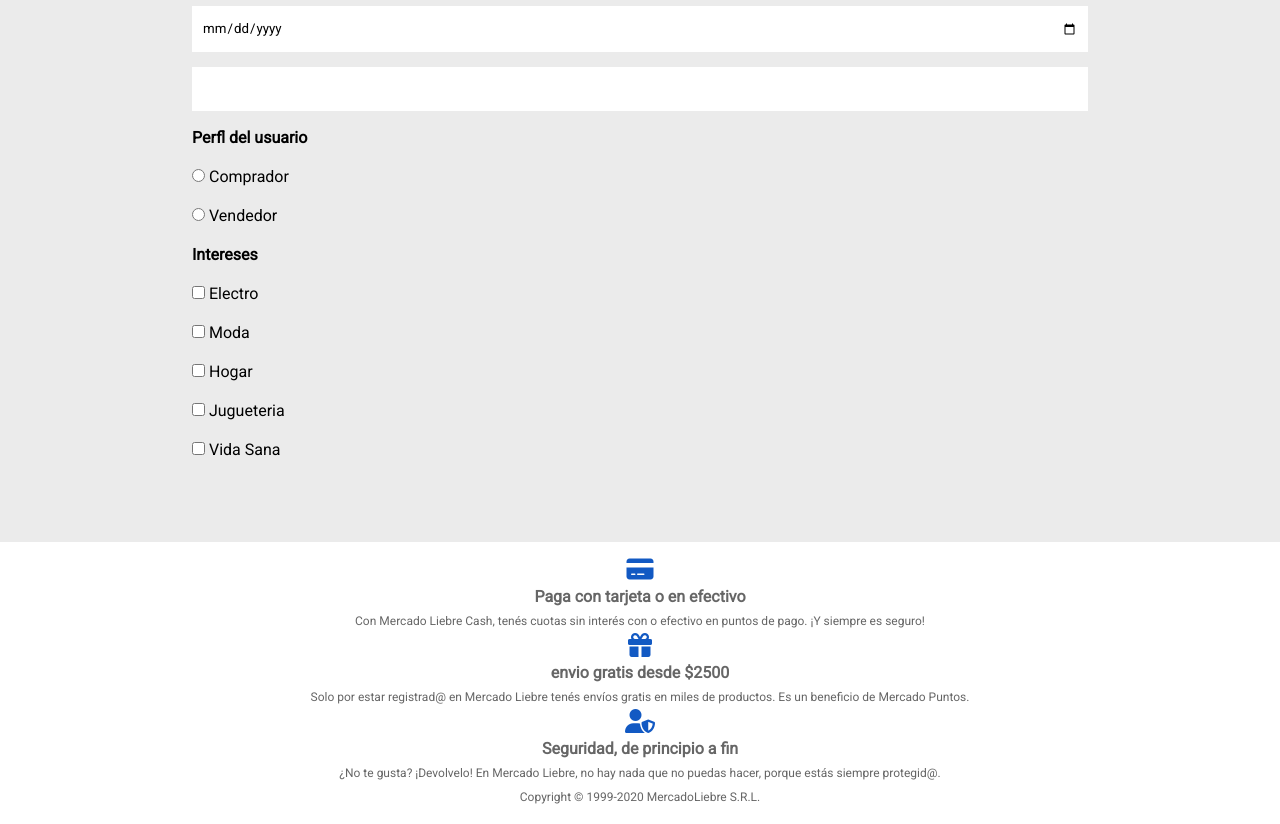
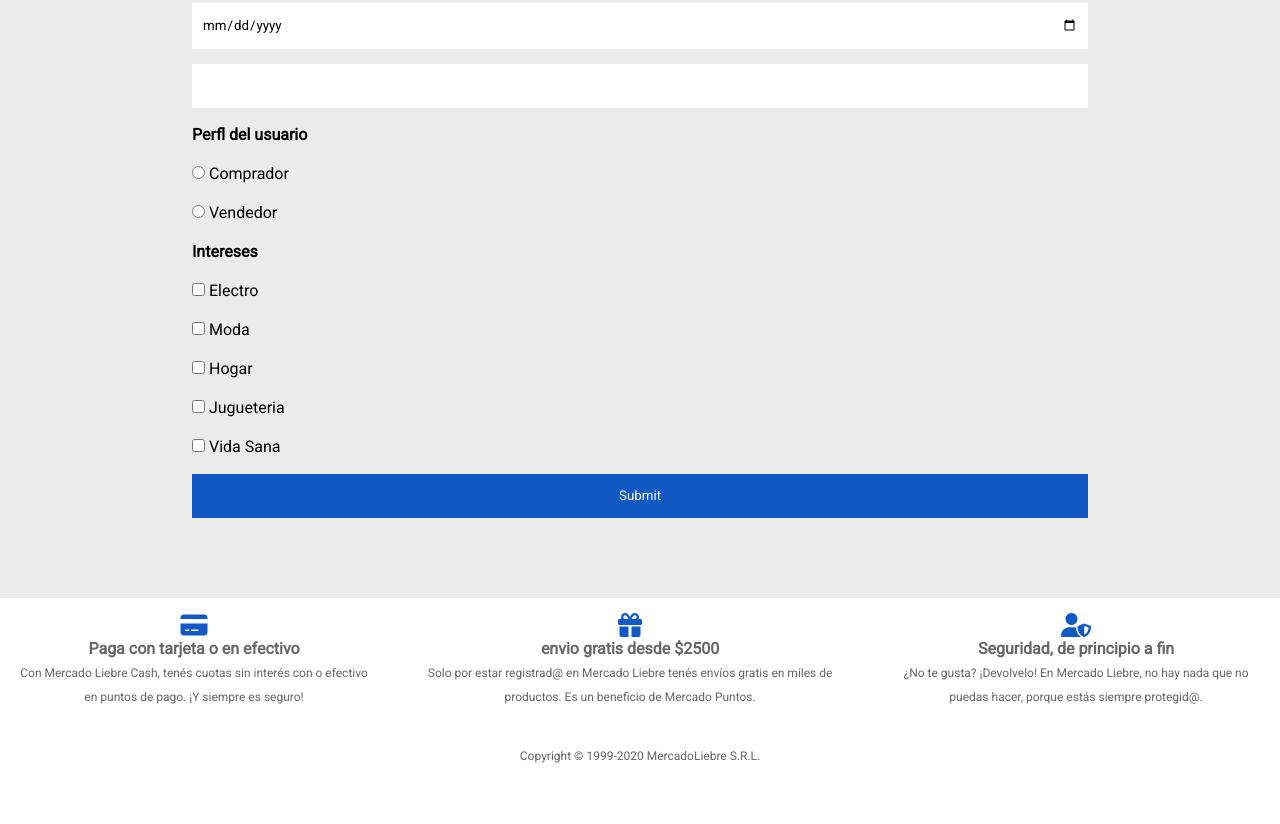
Before and after one commit to alexislan/Mercado-Liebre, a website: page views/register.html in a window 1280 px wide. Shown: the part 434-1258 px from the top of the page. After the commit the page ends 1217 px from the top, so only its background shows below. Drawn offline with Linux system fonts and the light colour scheme.

Commit message:
cambios en el footer

```diff
--- a/public/css/register.css
+++ b/public/css/register.css
@@ -13,3 +13,13 @@ main form .Testo{
     padding: 10px;
     border: none;
 }
+.enviar{
+    background-color: #1259c3;
+    color: white;
+    transition: all 0.5s;
+    border: none;
+    padding: 10px;
+}
+.enviar:hover{
+    background-color: #0022AA;
+}
--- a/public/css/style.css
+++ b/public/css/style.css
@@ -141,9 +141,6 @@ main section article i{
     top: -15px;
     transition: all 0.5s;
 }
-main section article i:hover{
-    transform: rotateZ(360deg);
-}
 .precio{
     font-size: 18px;
 }
@@ -154,19 +151,25 @@ main section article i:hover{
 main article .nombre{
     color: #666;
 }
-footer i{
+footer{
+    padding: 15px;
+    text-align: center;
+}
+footer .infor section{
+    display: flex;
+    flex-direction: column;
+    margin-bottom: 20px;
+}
+footer .infor section i{
+    color: #1259c3;
     font-size: 24px;
 }
-footer b{
+footer .infor section b{
     color: #666;
 }
 footer p{
     font-size: 12px;
     color: #666;
-}
-footer{
-    padding: 15px;
-    text-align: center;
 }
 
 @media (min-width: 480px){
@@ -236,7 +239,8 @@ footer{
     }
     main section{
         display: flex;
-        flex-wrap: wrap;
+        flex-wrap: wra
+        p;
         flex-direction: row;
         justify-content: space-around;
     }
@@ -248,11 +252,31 @@ footer{
     main article:hover{
         box-shadow: 0px 0px 10px rgb(100, 100, 100);
     }
+    main section article:hover i{
+        transform: rotateZ(270deg);
+    }
     main section article .nombre{
         color: transparent;
         transition: all 0.5s;
     }
-    main section article .nombre:hover{
+    main section article:hover .nombre{
         color: #666;
     }
+    footer{
+        display: flex;
+        flex-direction: column;
+    }
+    footer .infor{
+        display: flex;
+        flex-direction: row;
+        margin-bottom: 15px;
+        gap: 50px;
+    }
+    footer section{
+        display: flex;
+        flex-direction: column;
+    }
+    footer .infor section i:hover{
+        color: #39b54a;
+    }
 }
--- a/views/register.html
+++ b/views/register.html
@@ -13,7 +13,9 @@
         <section>
             <div class="logoYbusc">
                 <div class="logo">
-                    <img src="/images/logo-mercado-liebre.svg" alt="" >
+                    <a href="/">
+                        <img src="/images/logo-mercado-liebre.svg" alt="logo" >
+                    </a>
                 </div>
                 <div class="buscador">
                     <input type="text" placeholder="Buscar productos, marcas">
@@ -89,25 +91,28 @@
                 <input type="checkbox" name="Jugueteria" value="jugueteria">    Jugueteria</label>
             <label for="vidaS">
                 <input type="checkbox" name="vidaS" value="vidaS">  Vida Sana </label>
+                <input type="submit" name="enviar" class="enviar">
         </form>
     </main>
 
     <footer>
-        <i class="fa-solid fa-credit-card" style="color: #1259c3;"></i>
+        <div class="infor">
             <section>
+                <i class="fa-solid fa-credit-card"></i>
                 <b>Paga con tarjeta o en efectivo</b>
                 <p>Con Mercado Liebre Cash, tenés cuotas sin interés con o efectivo en puntos de pago. ¡Y siempre es seguro!</p>
             </section>
-        <i class="fa-solid fa-gift" style="color: #1259c3;"></i>
             <section>
+                <i class="fa-solid fa-gift"></i>
                 <b>envio gratis desde $2500</b>
                 <p>Solo por estar registrad@ en Mercado Liebre tenés envíos gratis en miles de productos. Es un beneficio de Mercado Puntos.</p>
             </section>
-        <i class="fa-solid fa-user-shield" style="color: #1259c3;"></i>
             <section>
+                <i class="fa-solid fa-user-shield"></i>
                 <b>Seguridad, de principio a fin</b>
                 <p>¿No te gusta? ¡Devolvelo! En Mercado Liebre, no hay nada que no puedas hacer, porque estás siempre protegid@.</p>
             </section>
+        </div>
         <p>Copyright © 1999-2020 MercadoLiebre S.R.L.</p>
     </footer>
 </body>
```
Also changed, not shown: views/home.html (+10 -6 lines), views/login.html (+9 -5 lines). Lines whose indentation alone changed are shown as unchanged.
